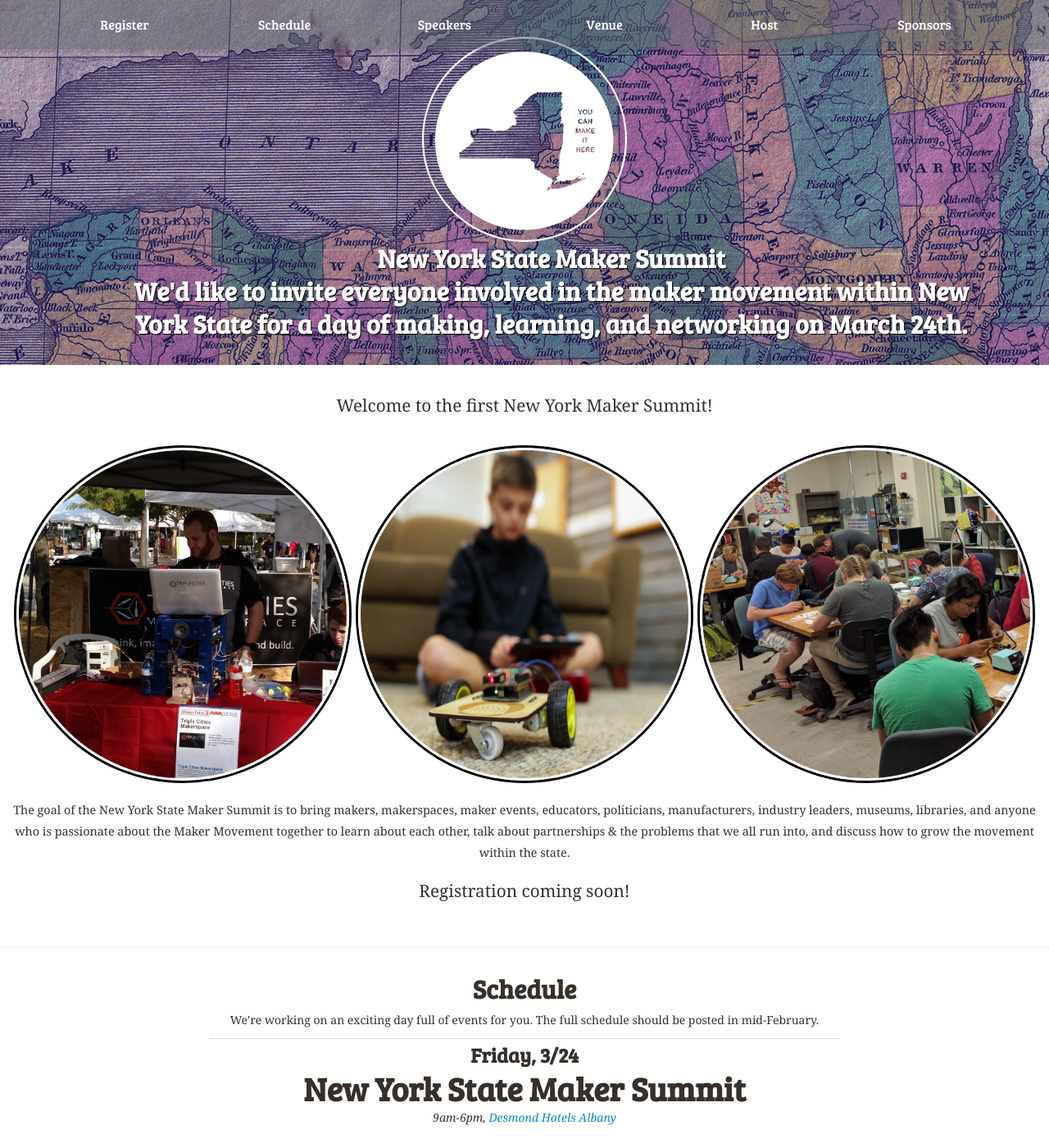
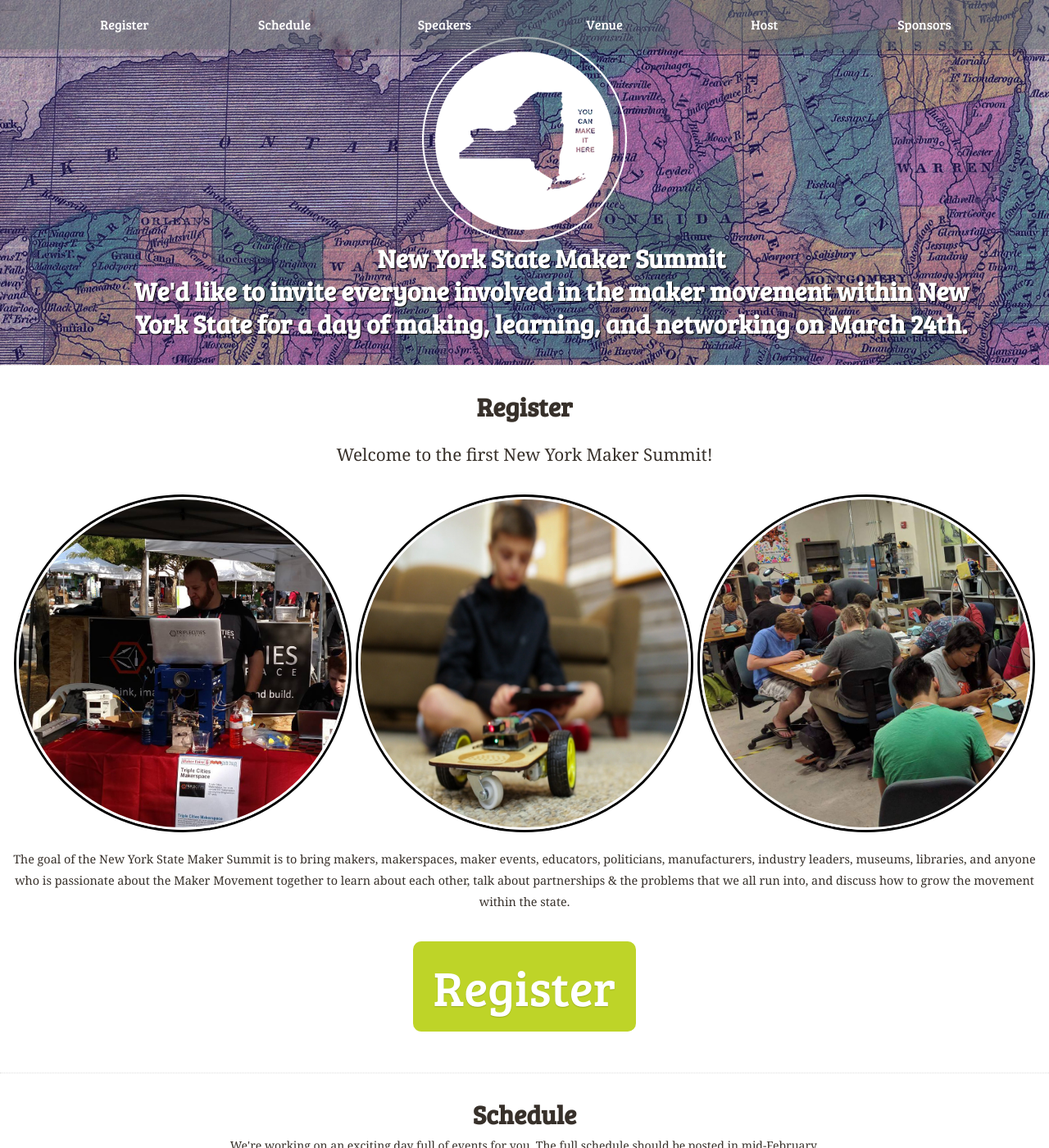
Before and after one commit to nysmakers/nysmakers.github.io, a Jekyll site: the page built from index.html, in a window 1280 px wide and 1400 px high. Shown: the whole window at 82% size. Built offline with Jekyll 4.4.1, drawn with Linux system fonts in a browser that asks for light colours; some web fonts are replaced; comment, search, counter and statistics services are not loaded.

Commit message:
Added register button

```diff
--- a/index.html
+++ b/index.html
@@ -27,7 +27,7 @@ title: New York Maker Summit - March 24th, 2017 - Albany, NY
 
 <div id="contentContainer">
   <section class="row-fluid" id="register">
-    <!-- <h2 class="text-center">Register</h2> -->
+    <h2 class="text-center">Register</h2>
     <p class="text-center">
       Welcome to the first New York Maker Summit!
     </p>
@@ -42,8 +42,8 @@ title: New York Maker Summit - March 24th, 2017 - Albany, NY
       The goal of the New York State Maker Summit is to bring makers, makerspaces, maker events, educators, politicians, manufacturers, industry leaders, museums, libraries, and anyone who is passionate about the Maker Movement together to learn about each other, talk about partnerships &amp the problems that we all run into, and discuss how to grow the movement within the state.
     </p>
 
-    <p class="text-center">
-      Registration coming soon!
+    <p class="text-center" style="clear:both;">
+      <a class="punch" href="http://bit.ly/nysmakersummittickets">Register</a>
     </p>
 
   </section>
```
